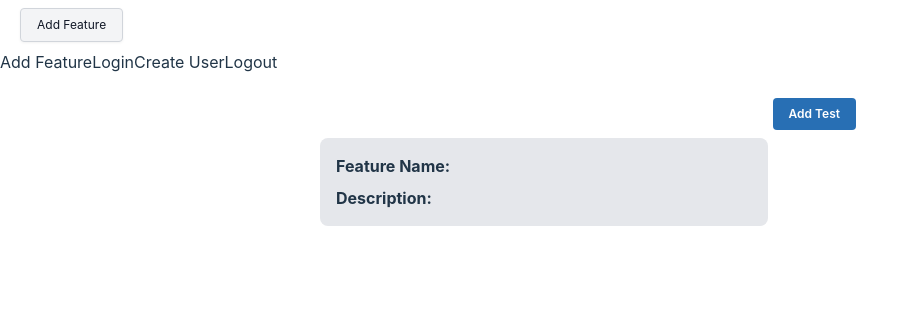
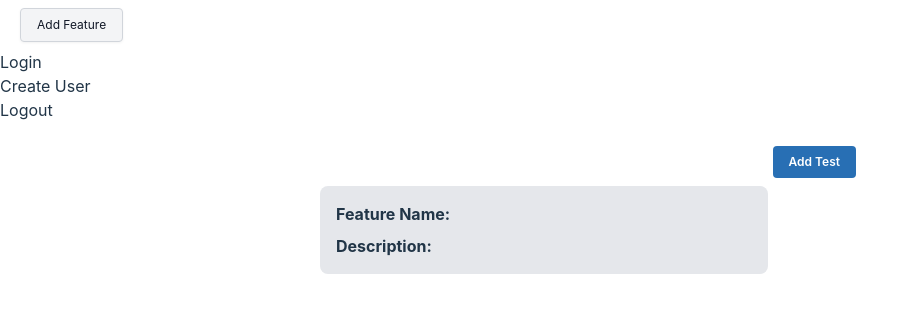
Before and after one commit to ConquestIO/Conquest, a React app: page /dashboard in a window 1280 px wide. Shown: the top 312 px of the page, without its empty margins (0-919 px from the left). Built offline with nearby package versions, Linux system fonts and the light colour scheme.

Commit message:
updated redux state and reducers for description

```diff
--- a/src/pages/Dashboard/SideBarContainer.jsx
+++ b/src/pages/Dashboard/SideBarContainer.jsx
@@ -13,18 +13,9 @@
     const navigate = useNavigate();
 
     let sidebar = [
-        //add feature button (cant just update state because it will delete so we have to copy state and then add)
-        <button
-        onClick = {async () => {
-            //will have to open a popup modal that then takes info and will have logic to update state with special reducer
-
-        }}
-        >
-            Add Feature
-        </button>,
         //Render a button for each created feature (may have to switch to map)
         ...features.map((el) => {
-            return (<button
+            return (<div><button
             onClick = {async () => {
                 //update state to be the current element
                 dispatch(setFeatureID(el));
@@ -35,7 +26,8 @@
             }}
             >
             {el.featureName}
-            </button>)
+            </button>
+            </div>)
         }),
         //logout button for sidebar. Clear userId, set logged in to false and reroute to landing page
         <button
--- a/src/store/appSlice.js
+++ b/src/store/appSlice.js
@@ -19,6 +19,8 @@
     },
   ],
   featureID: 'none',
+  featureName: 'No Test Selected',
+  description: "Where are the tests?",
   tests: {},
   loggedIn: false,
   loginModal: closed,
@@ -39,6 +41,12 @@
     },
     setFeatureID: (state, action) => {
       state.featureID = action.payload;
+    },
+    setFeatureName: (state, action) => {
+      state.featureName = action.payload;
+    },
+    setDescription: (state, action) => {
+      state.description = action.payload;
     },
     setTests: (state, action) => {
       state.tests = action.payload;
@@ -65,6 +73,8 @@
   setUserID,
   setFeatures,
   setFeatureID,
+  setFeatureName,
+  setDescription,
   setTests,
   setLoggedIn,
   setLoginModal,
```
